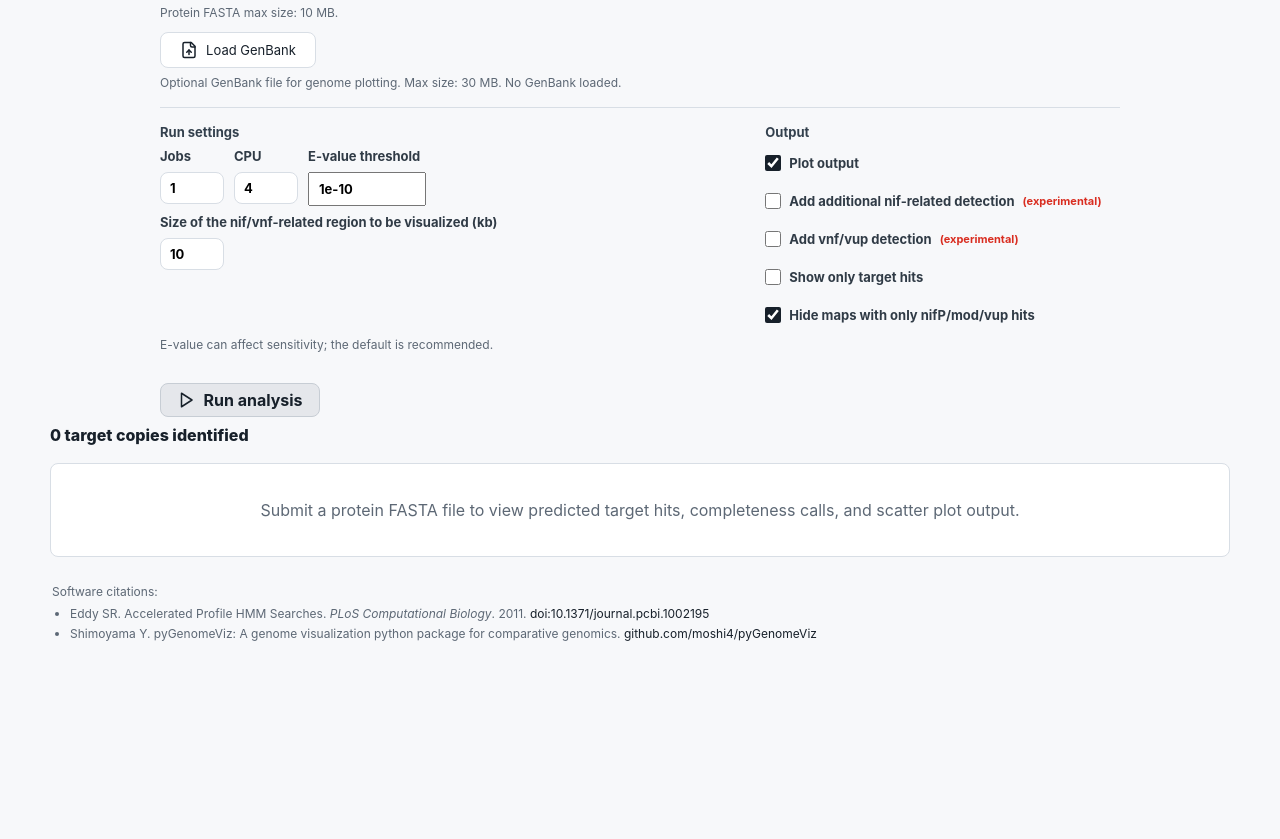
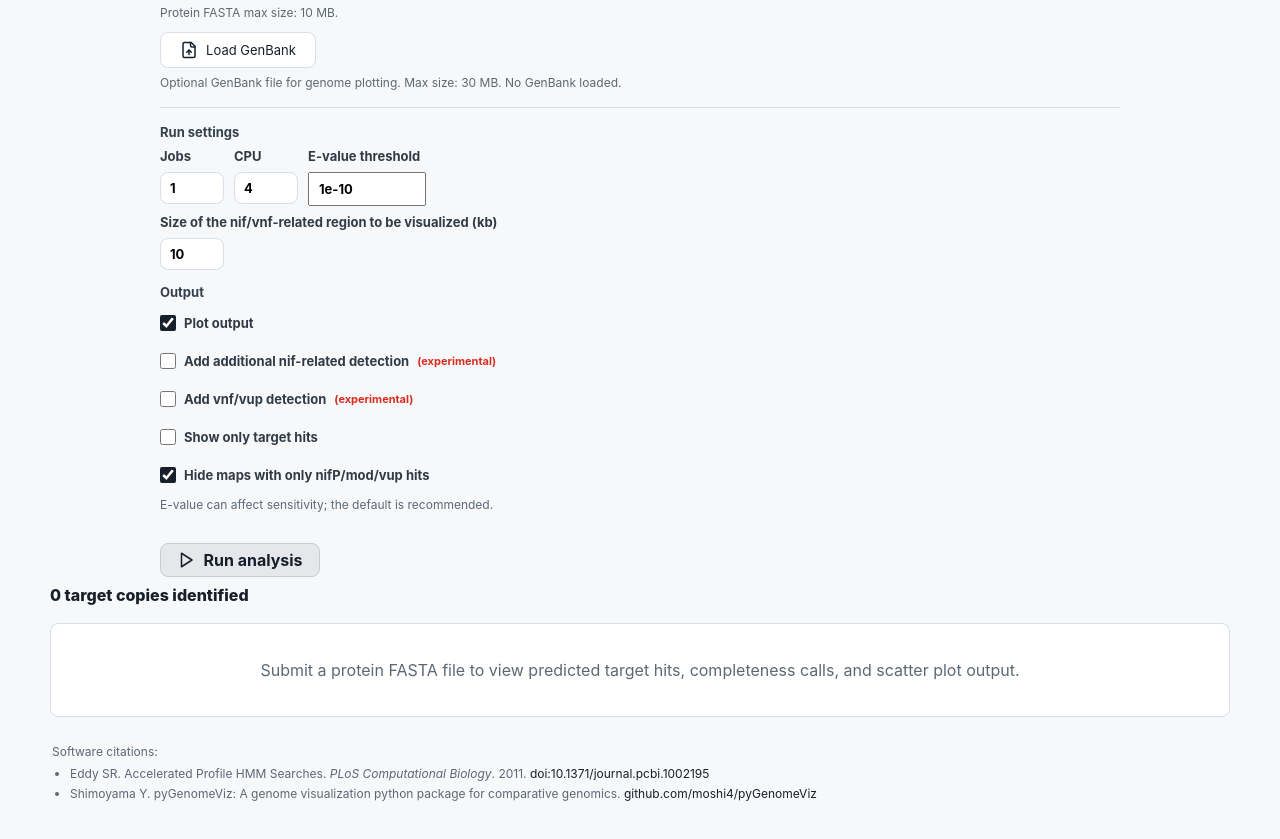
Before and after one commit to kazumaxneo/Nif_finder, a Next.js app in the folder web/: page / in a window 1280 px wide. Shown: the part 916-1755 px from the top of the page. Before the commit the page ends 1597 px from the top, so only its background shows below. Built offline with nearby package versions, Linux system fonts and the light colour scheme.

Commit message:
Move output options below run settings

```diff
--- a/web/app/globals.css
+++ b/web/app/globals.css
@@ -370,8 +370,9 @@ input:focus {
   align-items: flex-start;
   border-top: 1px solid var(--line);
   display: flex;
+  flex-direction: column;
   flex-wrap: wrap;
-  gap: 20px;
+  gap: 14px;
   padding-top: 16px;
 }
 
```
